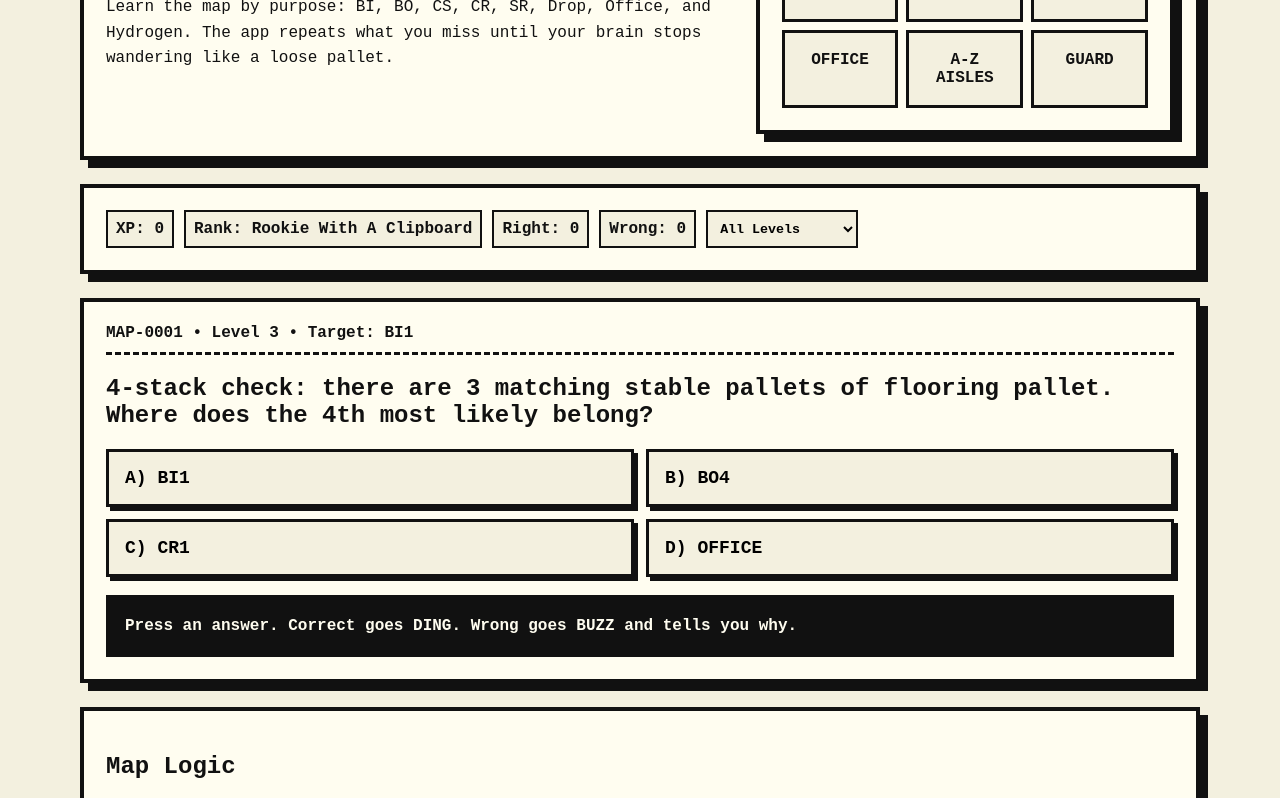
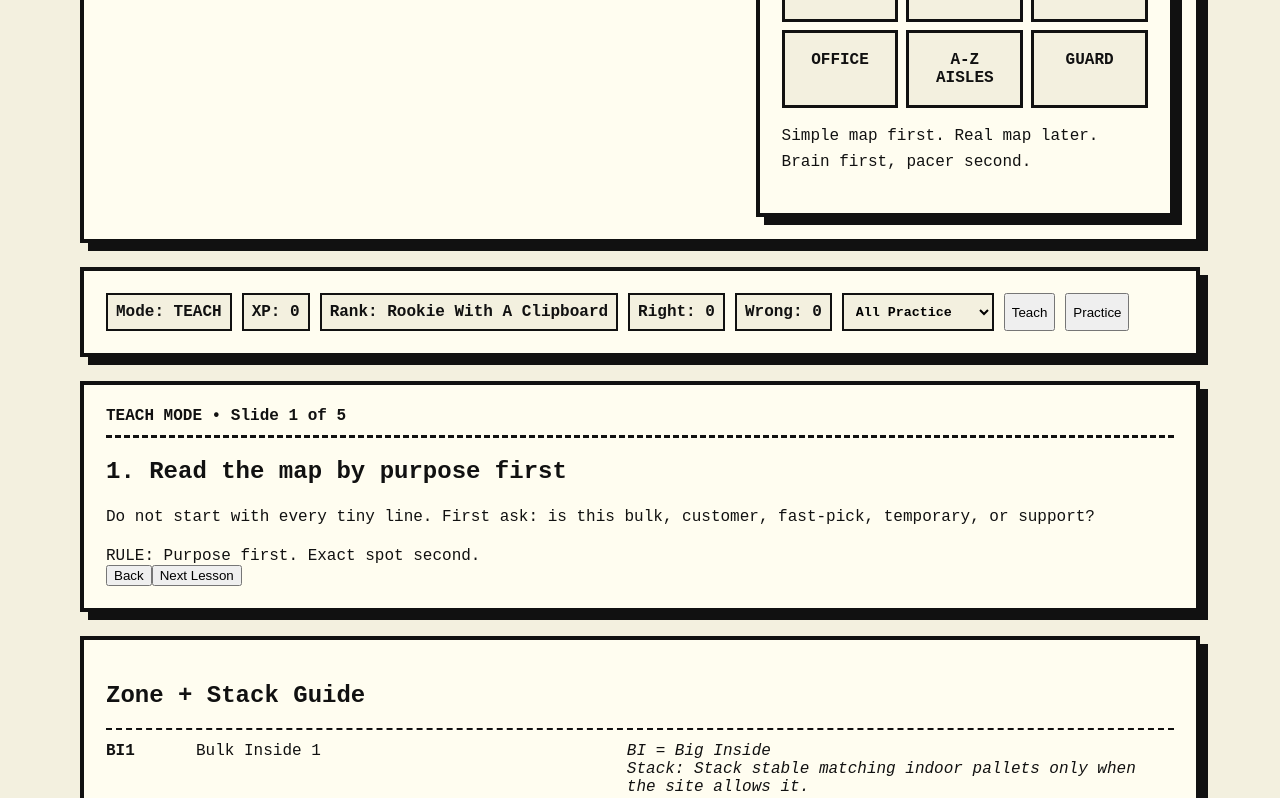
Before and after one commit to norest4d-max/maptrainerX, a React (Vite) app: page / in a window 1280 px wide. Shown: the part 340-1138 px from the top of the page. Built offline with nearby package versions, Linux system fonts and the light colour scheme.

Commit message:
Implement teach then practice learning model

```diff
--- a/src/App.jsx
+++ b/src/App.jsx
@@ -1,5 +1,5 @@
 import React, { useMemo, useState } from 'react';
-import { generateCards, zoneGuide } from './data/cardFactory.js';
+import { generateCards, lessonSlides, zoneGuide } from './data/cardFactory.js';
 import { getRank, pickAdaptiveCard, updateStats } from './utils/adaptiveTrainer.js';
 
 function MiniMap() {
@@ -11,16 +11,31 @@ function MiniMap() {
     ['OFFICE', 'A-Z AISLES', 'GUARD']
   ];
   return <div className="map-card">
-    <div className="map-title">PAPER MAP MODE</div>
+    <div className="map-title">MAP BREAKDOWN</div>
     <div className="map-grid">{blocks.flat().map((b) => <div className="map-cell" key={b}>{b}</div>)}</div>
+    <p className="tiny">Simple map first. Real map later. Brain first, pacer second.</p>
   </div>;
+}
+
+function Lesson({ slide, setSlide, startPractice }) {
+  const lesson = lessonSlides[slide];
+  return <section className="panel lesson">
+    <div className="card-id">TEACH MODE • Slide {slide + 1} of {lessonSlides.length}</div>
+    <h2>{lesson.title}</h2>
+    <p>{lesson.body}</p>
+    <div className="rule">RULE: {lesson.rule}</div>
+    <div className="lesson-buttons">
+      <button onClick={() => setSlide(Math.max(0, slide - 1))}>Back</button>
+      {slide < lessonSlides.length - 1 ? <button onClick={() => setSlide(slide + 1)}>Next Lesson</button> : <button onClick={startPractice}>Start Practice</button>}
+    </div>
+  </section>;
 }
 
 function Guide() {
   return <section className="panel guide">
-    <h2>Map Logic</h2>
+    <h2>Zone + Stack Guide</h2>
     {Object.entries(zoneGuide).map(([key, item]) => <div className="guide-row" key={key}>
-      <strong>{key}</strong><span>{item.name}</span><em>{item.memory}</em>
+      <strong>{key}</strong><span>{item.name}</span><em>{item.memory}<br />Stack: {item.stack}</em>
     </div>)}
   </section>;
 }
@@ -30,8 +45,15 @@ export default function App() {
   const [stats, setStats] = useState(() => JSON.parse(localStorage.getItem('maptrainer-stats') || '{}'));
   const [xp, setXp] = useState(() => Number(localStorage.getItem('maptrainer-xp') || 0));
   const [level, setLevel] = useState('all');
+  const [mode, setMode] = useState('teach');
+  const [slide, setSlide] = useState(0);
   const [card, setCard] = useState(() => cards[0]);
-  const [feedback, setFeedback] = useState('Press an answer. Correct goes DING. Wrong goes BUZZ and tells you why.');
+  const [feedback, setFeedback] = useState('Teach first. Then practice. Correct dings, wrong buzzes and explains the map logic.');
+
+  function startPractice() {
+    setMode('practice');
+    setCard(pickAdaptiveCard(cards, stats, level));
+  }
 
   function nextCard(nextStats = stats) {
     setCard(pickAdaptiveCard(cards, nextStats, level));
@@ -52,7 +74,7 @@ export default function App() {
       setFeedback(card.wrongMessage + ' ' + card.explanation);
       playTone(180);
     }
-    setTimeout(() => nextCard(nextStats), 900);
+    setTimeout(() => nextCard(nextStats), 1200);
   }
 
   function playTone(freq) {
@@ -76,25 +98,26 @@ export default function App() {
     <header className="hero">
       <div>
         <p className="eyebrow">MAPTRAINERX // GBA PAPER WHITE</p>
-        <h1>Warehouse Memory Cartridge</h1>
-        <p>Learn the map by purpose: BI, BO, CS, CR, SR, Drop, Office, and Hydrogen. The app repeats what you miss until your brain stops wandering like a loose pallet.</p>
+        <h1>Warehouse Stack Logic</h1>
+        <p>Learn the map as a 3D warehouse: zone purpose, product family, 4-stack safety, customer access, and clear travel paths.</p>
       </div>
       <MiniMap />
     </header>
 
     <section className="hud">
-      <span>XP: {xp}</span><span>Rank: {getRank(xp)}</span><span>Right: {right}</span><span>Wrong: {missed}</span>
+      <span>Mode: {mode.toUpperCase()}</span><span>XP: {xp}</span><span>Rank: {getRank(xp)}</span><span>Right: {right}</span><span>Wrong: {missed}</span>
       <select value={level} onChange={(e) => setLevel(e.target.value)}>
-        <option value="all">All Levels</option><option value="2">Support Areas</option><option value="3">Bulk Zones</option><option value="4">Customer Zones</option><option value="5">Hard Mode</option>
+        <option value="all">All Practice</option><option value="2">Support Areas</option><option value="3">Bulk + 4 Stack</option><option value="4">Customer Flow</option><option value="5">Hard Decisions</option>
       </select>
+      <button onClick={() => setMode('teach')}>Teach</button><button onClick={startPractice}>Practice</button>
     </section>
 
-    <section className="panel quiz">
-      <div className="card-id">{card.id} • Level {card.level} • Target: {card.zone}</div>
+    {mode === 'teach' ? <Lesson slide={slide} setSlide={setSlide} startPractice={startPractice} /> : <section className="panel quiz">
+      <div className="card-id">{card.id} • {card.skill} • Level {card.level} • Target: {card.zone}</div>
       <h2>{card.prompt}</h2>
       <div className="choices">{card.choices.map((choice, index) => <button key={choice} onClick={() => answer(choice, index)}>{String.fromCharCode(65 + index)}) {choice}</button>)}</div>
       <div className="feedback">{feedback}</div>
-    </section>
+    </section>}
 
     <Guide />
   </main>;
```
